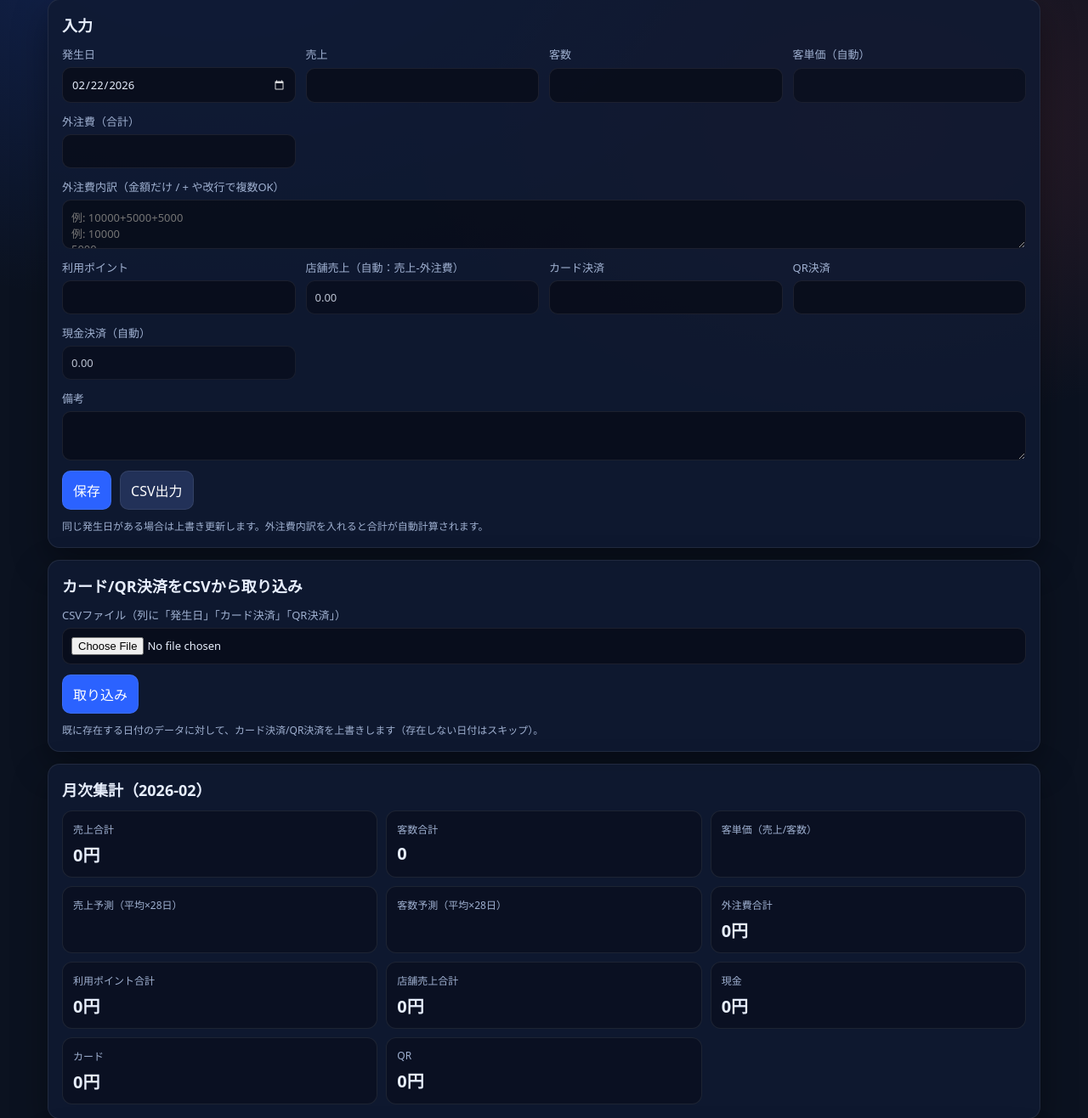
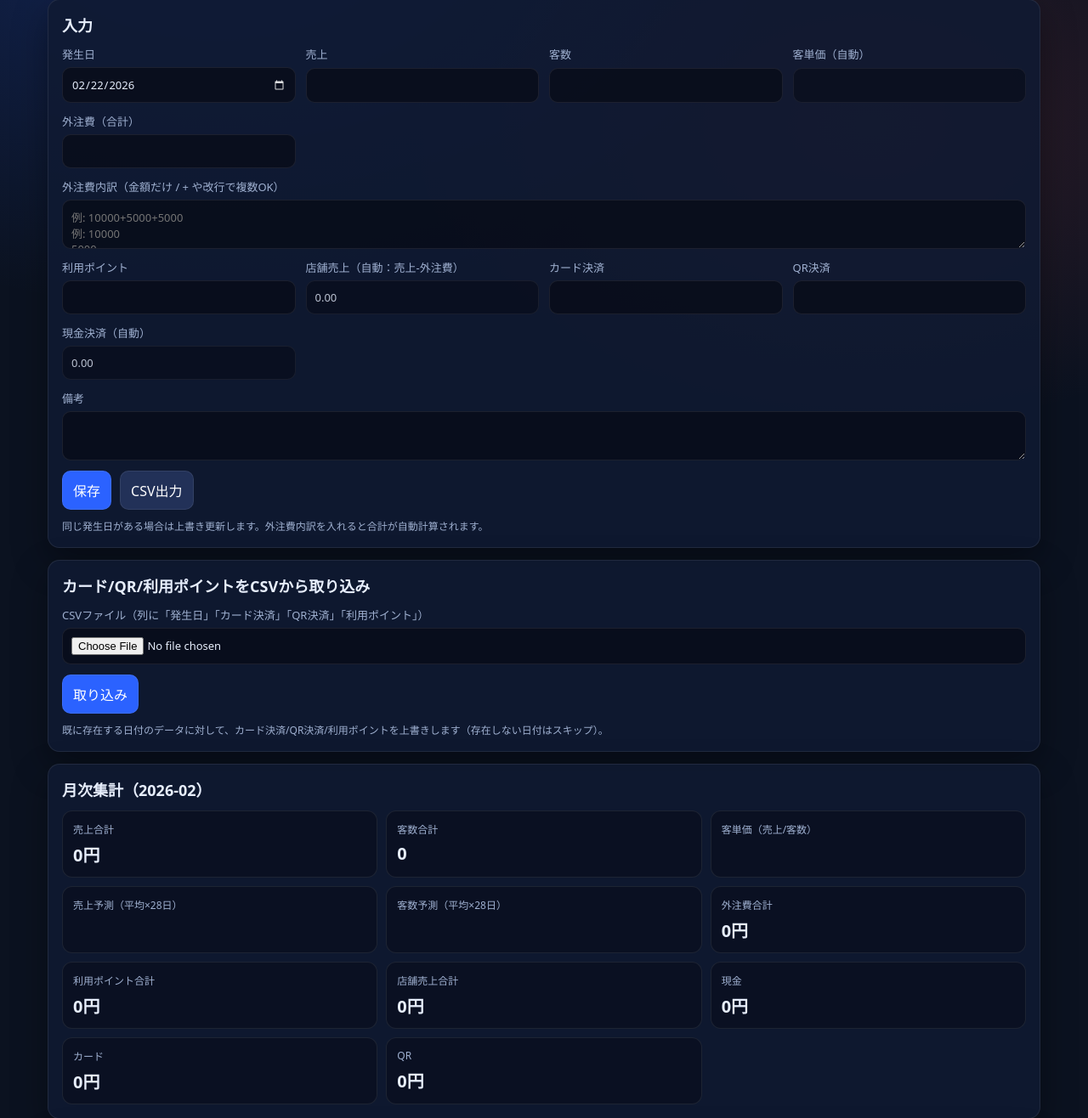
Before and after one commit to shunsoco-stack/Salesops, a FastAPI app: page /entries in a window 1280 px wide. Shown: the part 110-1426 px from the top of the page at 85% size. Run offline with FastAPI, Linux system fonts and the light colour scheme; data that the repository does not hold is empty.

Commit message:
feat: Add CSV import for used points
Co-authored-by: shun.soco <shun.soco@gmail.com>

```diff
--- a/app/main.py
+++ b/app/main.py
@@ -572,6 +572,11 @@ async def import_payments(month: str = Form(...), file: UploadFile = File(...),
                 return str(row[k])
         return None
 
+    fieldnames = set(reader.fieldnames)
+    has_card = any(k in fieldnames for k in ("カード決済", "card_payment", "カード", "Card"))
+    has_qr = any(k in fieldnames for k in ("QR決済", "qr_payment", "QR", "Qr"))
+    has_points = any(k in fieldnames for k in ("利用ポイント", "ポイント", "used_points", "points", "Points"))
+
     updated = 0
     skipped = 0
     errors = 0
@@ -582,10 +587,9 @@ async def import_payments(month: str = Form(...), file: UploadFile = File(...),
                 errors += 1
                 continue
             dt = _parse_date_like(d_raw)
-            card_raw = pick(r, "カード決済", "card_payment", "カード", "Card")
-            qr_raw = pick(r, "QR決済", "qr_payment", "QR", "Qr")
-            card = _parse_money_like(card_raw)
-            qr = _parse_money_like(qr_raw)
+            card = _parse_money_like(pick(r, "カード決済", "card_payment", "カード", "Card")) if has_card else None
+            qr = _parse_money_like(pick(r, "QR決済", "qr_payment", "QR", "Qr")) if has_qr else None
+            points = _parse_money_like(pick(r, "利用ポイント", "ポイント", "used_points", "points", "Points")) if has_points else None
         except ValueError:
             errors += 1
             continue
@@ -595,8 +599,12 @@ async def import_payments(month: str = Form(...), file: UploadFile = File(...),
             skipped += 1
             continue
 
-        row.card_payment = card
-        row.qr_payment = qr
+        if card is not None:
+            row.card_payment = card
+        if qr is not None:
+            row.qr_payment = qr
+        if points is not None:
+            row.used_points = points
         # recompute derived fields
         row.cash_payment = row.computed_cash_payment
         row.store_sales = row.computed_store_sales
--- a/app/templates/entries.html
+++ b/app/templates/entries.html
@@ -78,19 +78,19 @@
   </section>
 
   <section class="card">
-    <h2>カード/QR決済をCSVから取り込み</h2>
+    <h2>カード/QR/利用ポイントをCSVから取り込み</h2>
     <form action="/import-payments" method="post" enctype="multipart/form-data" class="form">
       <input type="hidden" name="month" value="{{ month }}" />
       <div class="grid">
         <label class="grid__full">
-          CSVファイル（列に「発生日」「カード決済」「QR決済」）
+          CSVファイル（列に「発生日」「カード決済」「QR決済」「利用ポイント」）
           <input type="file" name="file" accept=".csv,text/csv" required />
         </label>
       </div>
       <div class="form__actions">
         <button type="submit">取り込み</button>
       </div>
-      <p class="hint">既に存在する日付のデータに対して、カード決済/QR決済を上書きします（存在しない日付はスキップ）。</p>
+      <p class="hint">既に存在する日付のデータに対して、カード決済/QR決済/利用ポイントを上書きします（存在しない日付はスキップ）。</p>
     </form>
   </section>
 
```
Also changed, not shown: README.md.
